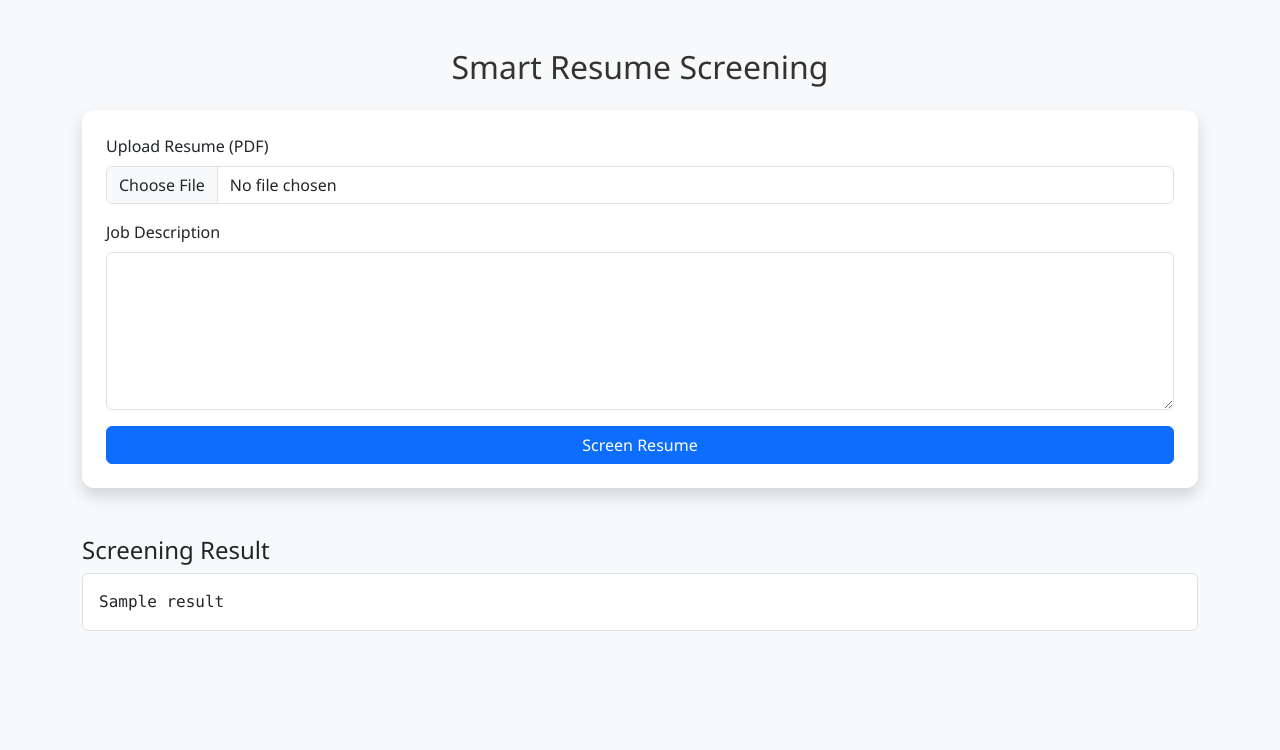
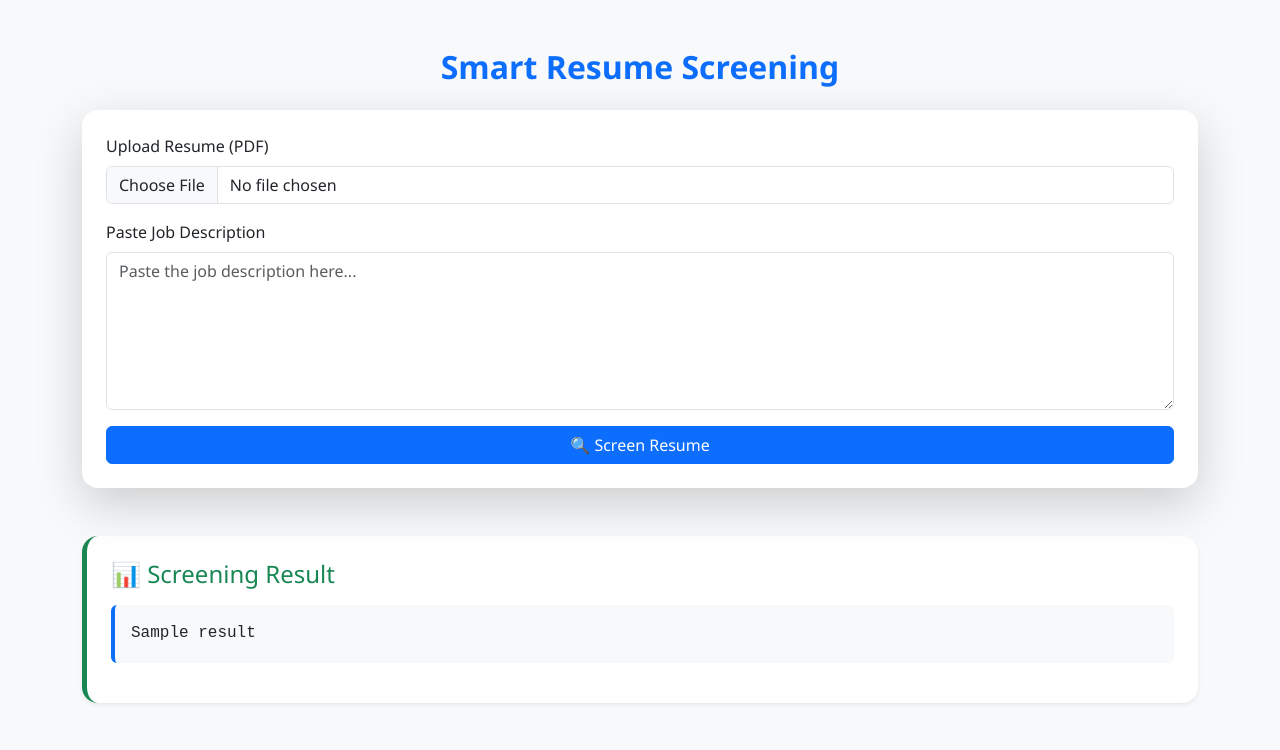
Before and after one commit to ka1817/Smart-Resume-Screening, a FastAPI app: template templates/index.html in a window 1280 px wide. Shown: the top 750 px of the page. Run offline with FastAPI, Linux system fonts and the light colour scheme; the template is opened without the code that fills it: most values are stand-ins (such as "Sample title", 1, 10 or a date in 2020).

Commit message:
New-Development

```diff
--- a/static/css/style.css
+++ b/static/css/style.css
@@ -1,19 +1,33 @@
 body {
   font-family: 'Segoe UI', Tahoma, Geneva, Verdana, sans-serif;
-}
-
-h2 {
-  color: #333;
+  background-color: #f8f9fa;
 }
 
 .card {
-  background-color: #fff;
-  border-radius: 12px;
-  border: none;
+  background-color: #ffffff;
+  border-radius: 1rem;
+  transition: box-shadow 0.3s ease-in-out;
 }
 
-pre {
+.card:hover {
+  box-shadow: 0 6px 24px rgba(0, 0, 0, 0.1);
+}
+
+textarea:focus,
+input[type="file"]:focus {
+  border-color: #0d6efd;
+  box-shadow: 0 0 0 0.2rem rgba(13, 110, 253, 0.25);
+}
+
+.result-card {
+  border-left: 5px solid #198754;
+}
+
+.result-display {
   font-size: 1rem;
-  background-color: #f8f9fa;
-  line-height: 1.5;
+  line-height: 1.6;
+  font-family: 'Courier New', Courier, monospace;
+  background-color: #f0f2f5;
+  border-left: 4px solid #0d6efd;
+  white-space: pre-wrap;
 }
--- a/templates/index.html
+++ b/templates/index.html
@@ -1,34 +1,61 @@
 <!DOCTYPE html>
 <html lang="en">
 <head>
-  <meta charset="UTF-8">
+  <meta charset="UTF-8" />
+  <meta name="viewport" content="width=device-width, initial-scale=1" />
   <title>Smart Resume Screening</title>
   <link href="https://cdn.jsdelivr.net/npm/bootstrap@5.3.0/dist/css/bootstrap.min.css" rel="stylesheet">
-  <link href="/static/css/style.css" rel="stylesheet">
+  <link rel="stylesheet" href="/static/css/style.css" />
 </head>
 <body class="bg-light">
-  <div class="container mt-5">
-    <h2 class="text-center mb-4">Smart Resume Screening</h2>
-    <div class="card shadow p-4">
-      <form action="/screen" method="post" enctype="multipart/form-data">
+
+  <div class="container py-5">
+    <h2 class="text-center mb-4 fw-bold text-primary">Smart Resume Screening</h2>
+
+    <div class="card shadow-lg p-4 border-0 rounded-4">
+      <form action="/screen" method="post" enctype="multipart/form-data" onsubmit="showLoader()">
         <div class="mb-3">
           <label for="resume" class="form-label">Upload Resume (PDF)</label>
-          <input class="form-control" type="file" name="resume" accept=".pdf" required>
+          <input type="file" class="form-control" id="resume" name="resume" accept=".pdf" required onchange="previewFileName(this)">
         </div>
         <div class="mb-3">
-          <label for="job_description" class="form-label">Job Description</label>
-          <textarea class="form-control" name="job_description" rows="6" required></textarea>
+          <label for="job_description" class="form-label">Paste Job Description</label>
+          <textarea class="form-control" name="job_description" id="job_description" rows="6" placeholder="Paste the job description here..." required></textarea>
         </div>
-        <button type="submit" class="btn btn-primary w-100">Screen Resume</button>
+        <button type="submit" class="btn btn-primary w-100">
+          🔍 Screen Resume
+        </button>
+        <div id="loader" class="text-center mt-4 d-none">
+          <div class="spinner-border text-primary" role="status"></div>
+          <p class="mt-2 text-muted">Analyzing resume...</p>
+        </div>
       </form>
     </div>
 
     {% if result %}
-    <div class="mt-5">
-      <h4>Screening Result</h4>
-      <pre class="p-3 bg-white border rounded" style="white-space: pre-wrap;">{{ result }}</pre>
+    <div class="result-card mt-5 p-4 bg-white shadow-sm rounded-4">
+      <h4 class="text-success mb-3">📊 Screening Result</h4>
+      <pre class="bg-light p-3 rounded result-display">{{ result }}</pre>
     </div>
     {% endif %}
   </div>
+
+  <script>
+    function showLoader() {
+      document.getElementById("loader").classList.remove("d-none");
+    }
+
+    function previewFileName(input) {
+      const fileName = input.files[0]?.name;
+      if (fileName) {
+        input.nextElementSibling?.remove(); // Remove existing filename span
+        const span = document.createElement('span');
+        span.className = "mt-2 d-block small text-muted";
+        span.innerText = `Selected: ${fileName}`;
+        input.parentNode.appendChild(span);
+      }
+    }
+  </script>
+
 </body>
 </html>
```
